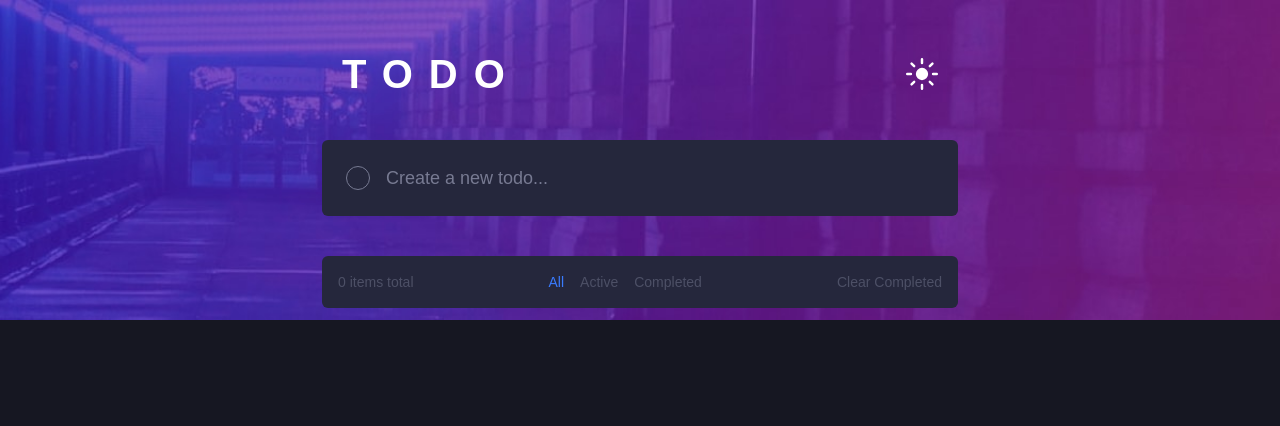
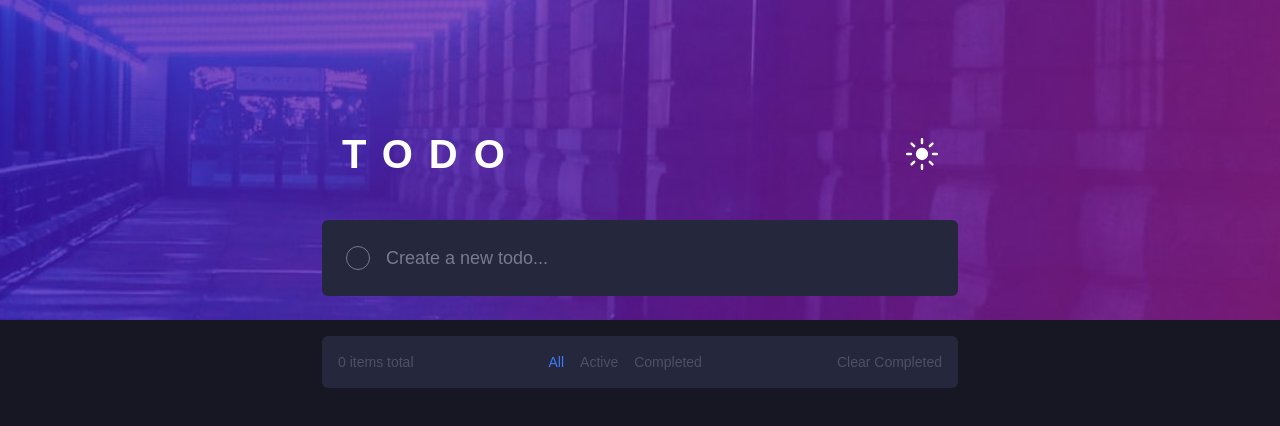
Before and after one commit to andre-arcanjo/todo-list, a React (Vite) app: page / in a window 1280 px wide. Shown: the top 426 px of the page. Built offline with nearby package versions, Linux system fonts and the light colour scheme.

Commit message:
fix: correção de estilização todoContainer para tarefas não sairem pra fora do background

```diff
--- a/src/components/TodoContainer/index.tsx
+++ b/src/components/TodoContainer/index.tsx
@@ -11,11 +11,10 @@ const TodoContainer = ({children}: TodoContainerProps) => {
     const {theme} = useContext(ThemeContext);
 
     return (
-        <main className={`h-screen ${themeConfig[theme].layout.backgroundColor}`
+        <main className={`min-h-screen ${themeConfig[theme].layout.backgroundColor}`
         }>
-            <div className={`${themeConfig[theme].layout.heroClass} h-80 bg-cover bg-center`}>
-                <div className="max-w-[43.75rem] m-auto p-8">{children}</div>
-            </div>
+            <div className={`${themeConfig[theme].layout.heroClass} h-80 bg-cover bg-center`}></div>
+            <div className="max-w-[43.75rem] m-auto px-8 pb-12 -mt-52">{children}</div>
         </main>
     )
 }
```
